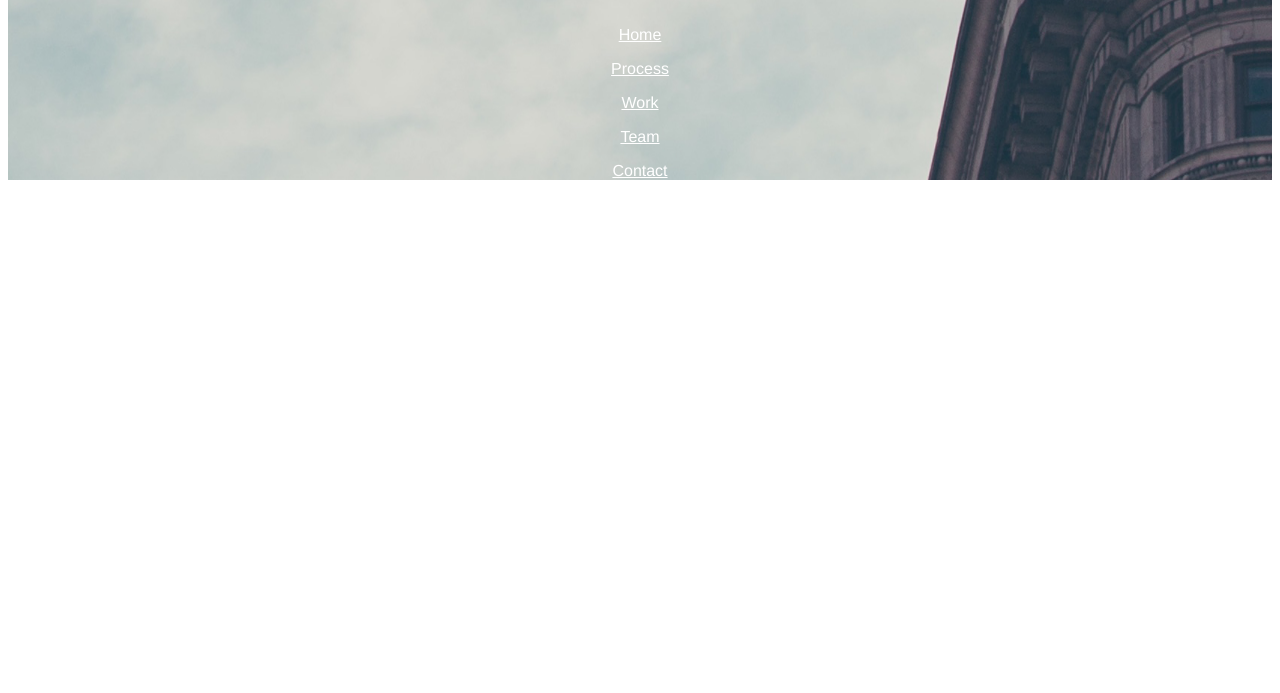
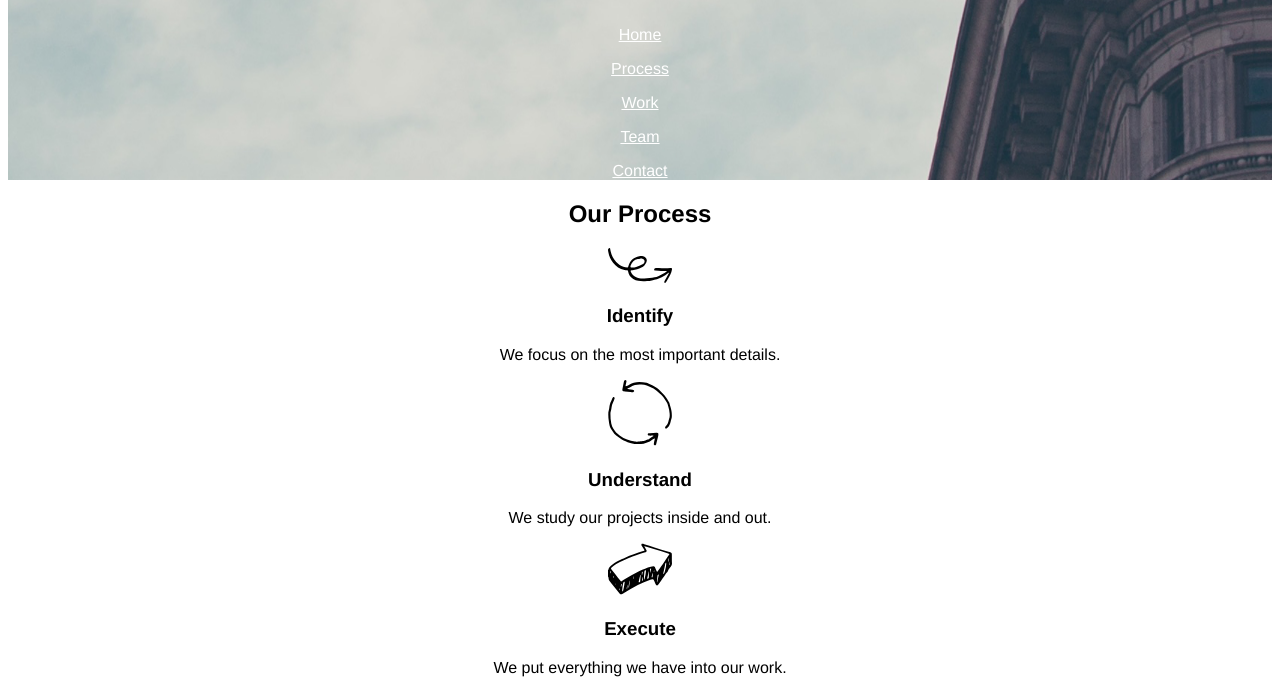
Before and after one commit to kentrepreneur/Broadway, a plain HTML site: page index.html in a window 1280 px wide. Shown: the part 148-841 px from the top of the page. Before the commit the page ends 800 px from the top, so only its background shows below. Drawn offline with Linux system fonts and the light colour scheme.

Commit message:
Create body section

```diff
--- a/index.html
+++ b/index.html
@@ -15,6 +15,22 @@
       <p>Team</p>
       <p>Contact</p>
     </div>
+
+    <div class="body-content">
+      <h2>Our Process</h2>
+
+      <img src="resources/images/identify.svg" alt="identify icon" />
+      <h3>Identify</h3>
+      <p>We focus on the most important details.</p>
+
+      <img src="resources/images/understand.svg" alt="understand icon" />
+      <h3>Understand</h3>
+      <p>We study our projects inside and out.</p>
+
+      <img src="resources/images/execute.svg" alt="execute icon" />
+      <h3>Execute</h3>
+      <p>We put everything we have into our work.</p>
+    </div>
   </body>
 
   <footer>
```
